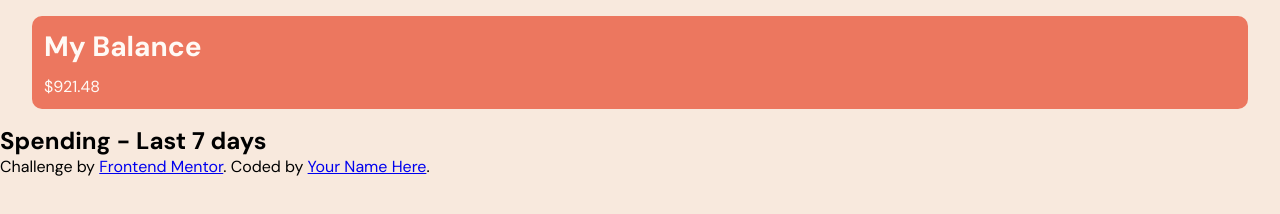
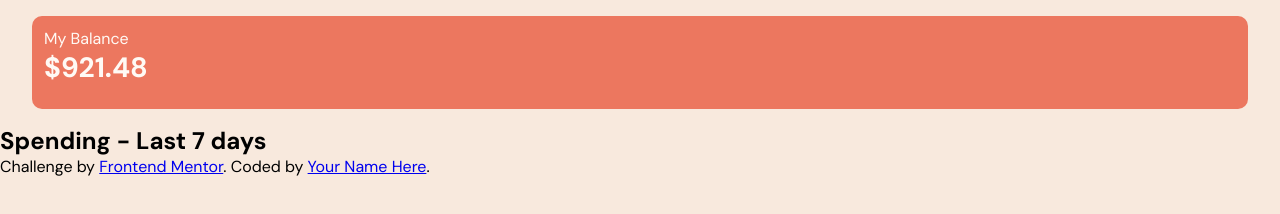
Before and after one commit to Chimoneg27/Expenses-chart, a plain HTML site: page index.html in a window 1280 px wide. Drawn offline with Linux system fonts and the light colour scheme.

Commit message:
update the balance container

```diff
--- a/index.html
+++ b/index.html
@@ -14,8 +14,8 @@
 
   <div class="balance">
     <div class="title">
-      <h2>My Balance</h2>
-      <p>$921.48</p>
+      <p>My Balance</p>
+      <h2>$921.48</h2>
     </div>
     <div class="logo"></div>
   </div>
```
